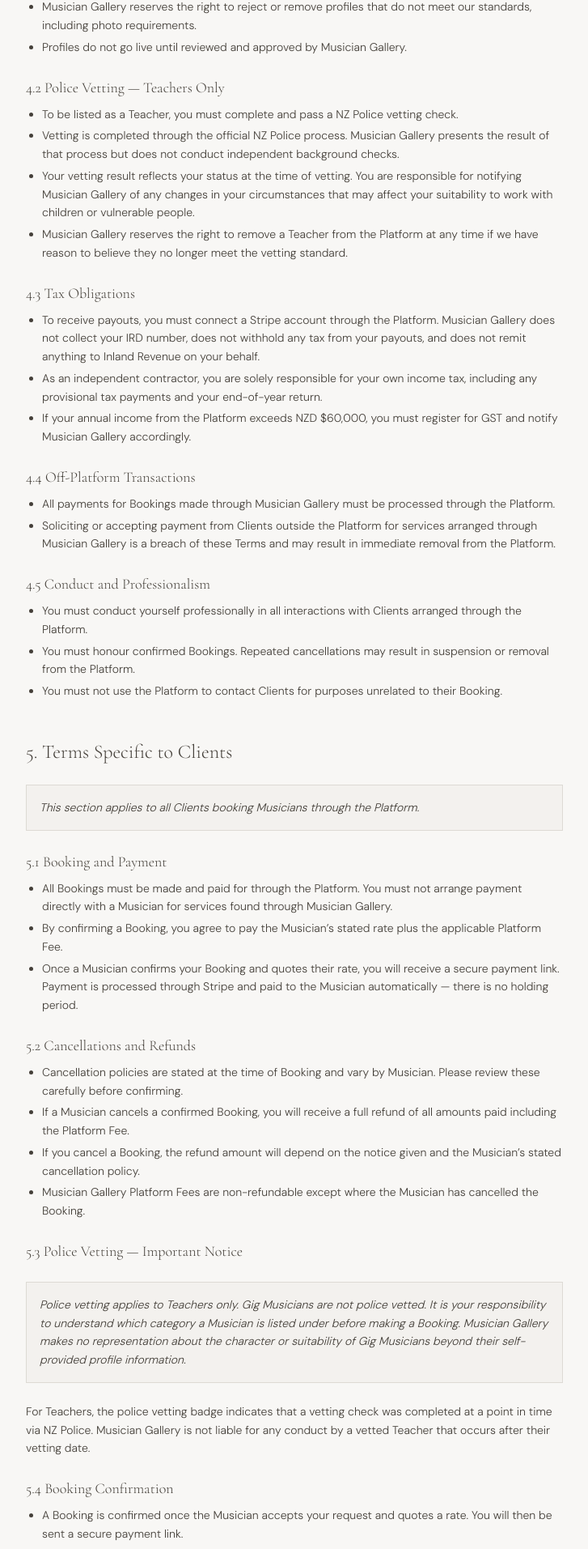
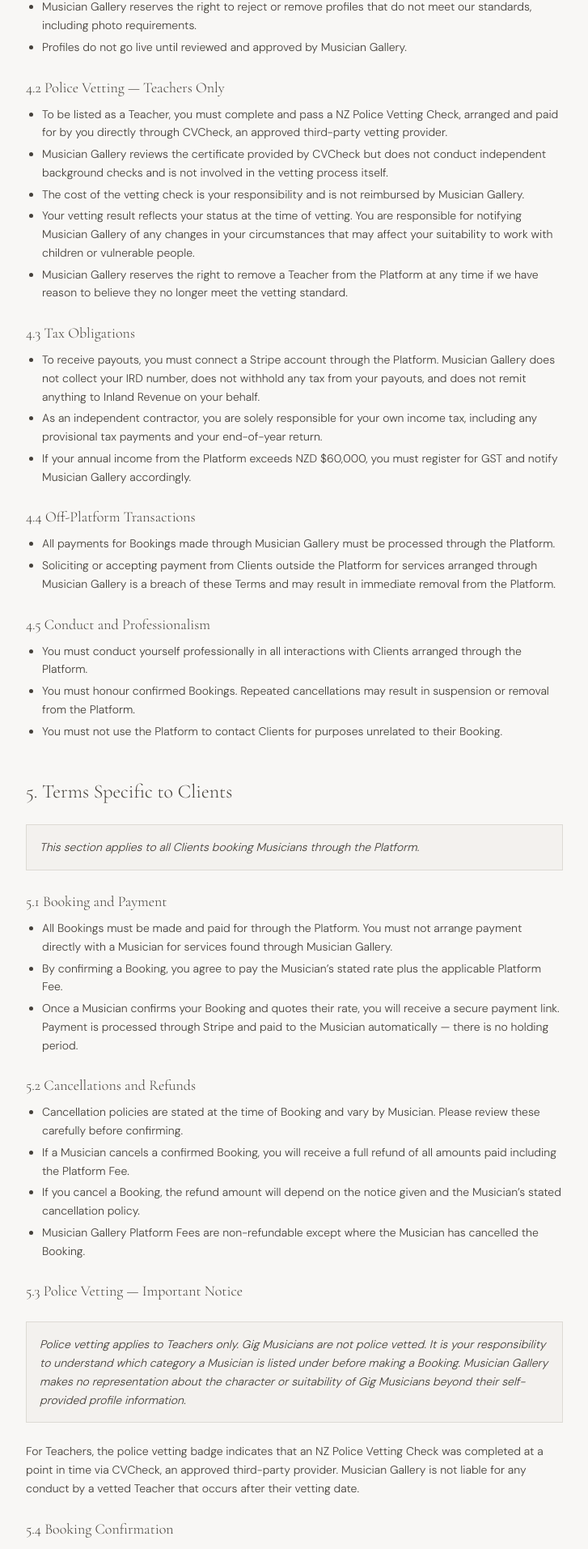
Before and after one commit to musiciangallery/Musician-Gallery, a Next.js app: page /terms in a window 1280 px wide. Shown: the part 2180-4093 px from the top of the page at 81% size, without its empty margins (276-1003 px from the left). Built offline with nearby package versions, Linux system fonts and the light colour scheme.

Commit message:
Update page.tsx

```diff
--- a/src/app/terms/page.tsx
+++ b/src/app/terms/page.tsx
@@ -160,12 +160,17 @@ export default function TermsPage() {
       <ul className={ul}>
         <li>
           To be listed as a Teacher, you must complete and pass a NZ Police
-          vetting check.
+          Vetting Check, arranged and paid for by you directly through
+          CVCheck, an approved third-party vetting provider.
         </li>
         <li>
-          Vetting is completed through the official NZ Police process.
-          Musician Gallery presents the result of that process but does not
-          conduct independent background checks.
+          Musician Gallery reviews the certificate provided by CVCheck but
+          does not conduct independent background checks and is not
+          involved in the vetting process itself.
+        </li>
+        <li>
+          The cost of the vetting check is your responsibility and is not
+          reimbursed by Musician Gallery.
         </li>
         <li>
           Your vetting result reflects your status at the time of vetting.
@@ -277,10 +282,11 @@ export default function TermsPage() {
         information.
       </div>
       <p className={p}>
-        For Teachers, the police vetting badge indicates that a vetting
-        check was completed at a point in time via NZ Police. Musician
-        Gallery is not liable for any conduct by a vetted Teacher that
-        occurs after their vetting date.
+        For Teachers, the police vetting badge indicates that an NZ Police
+        Vetting Check was completed at a point in time via CVCheck, an
+        approved third-party provider. Musician Gallery is not liable for
+        any conduct by a vetted Teacher that occurs after their vetting
+        date.
       </p>
       <h3 className={h3}>5.4 Booking Confirmation</h3>
       <ul className={ul}>
```
